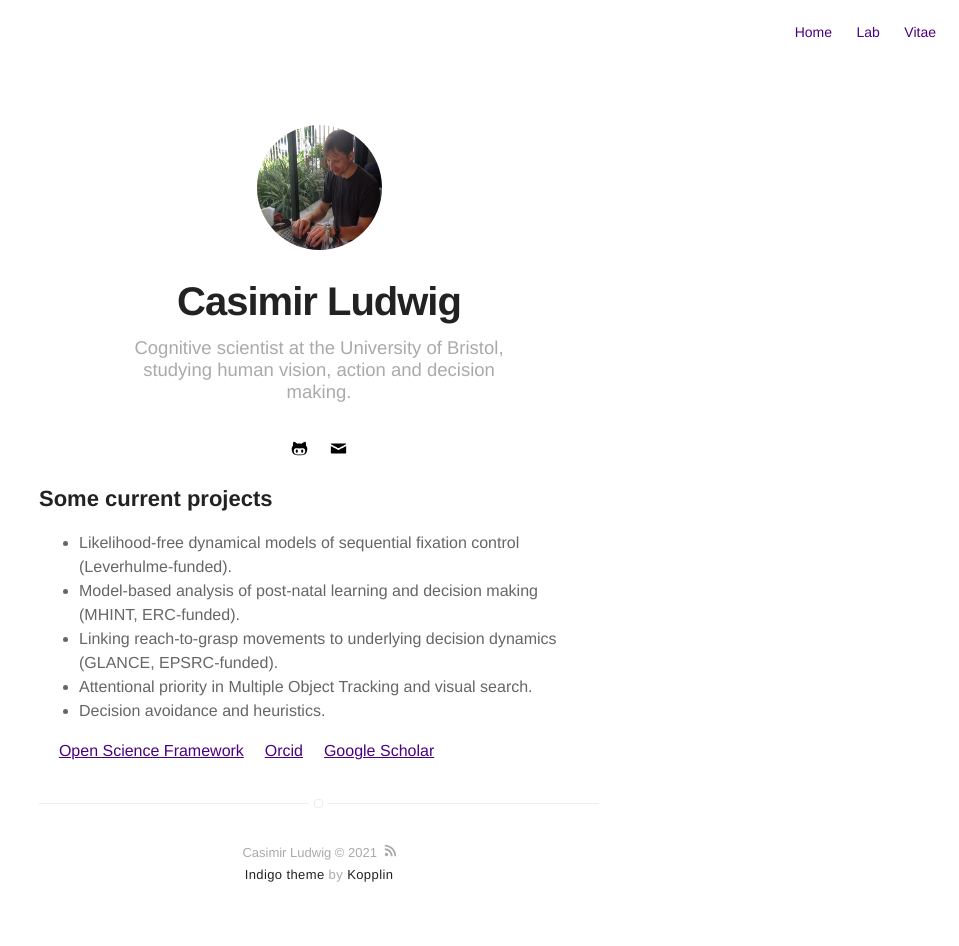
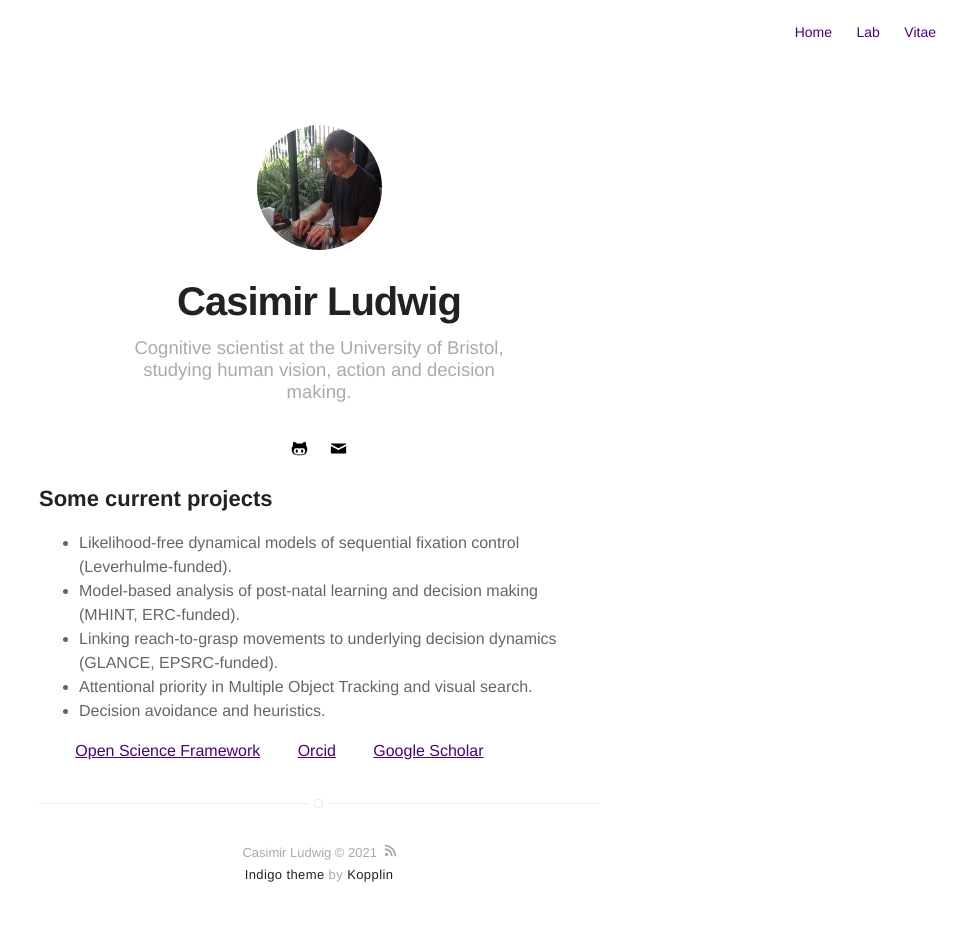
Before and after one commit to CasLudwig/CasLudwig.github.io, a Jekyll site: the page built from projects.md, in a window 1280 px wide. Shown: the whole page, without its empty margins (321-1280 px from the left). Built offline with Jekyll 4.4.1, drawn with Linux system fonts in a browser that asks for light colours; emoji names are drawn with the system emoji font.

Commit message:
Update projects.md

```diff
--- a/projects.md
+++ b/projects.md
@@ -12,4 +12,4 @@
 - Decision avoidance and heuristics.
 
 
-| | | [Open Science Framework](https://osf.io/5awcm/){:target="_blank"} | | | [Orcid](https://orcid.org/0000-0003-4656-0751){:target="_blank"} | | | [Google Scholar](http://scholar.google.com/citations?user=https://scholar.google.co.uk/citations?user=kyGMxeQAAAAJ&hl=en){:target="_blank"} | | |
+| <span style="color:white"> filler </span> | [Open Science Framework](https://osf.io/5awcm/){:target="_blank"} | <span style="color:white"> filler </span> | [Orcid](https://orcid.org/0000-0003-4656-0751){:target="_blank"} | <span style="color:white"> filler </span> | [Google Scholar](http://scholar.google.com/citations?user=https://scholar.google.co.uk/citations?user=kyGMxeQAAAAJ&hl=en){:target="_blank"} |
```
